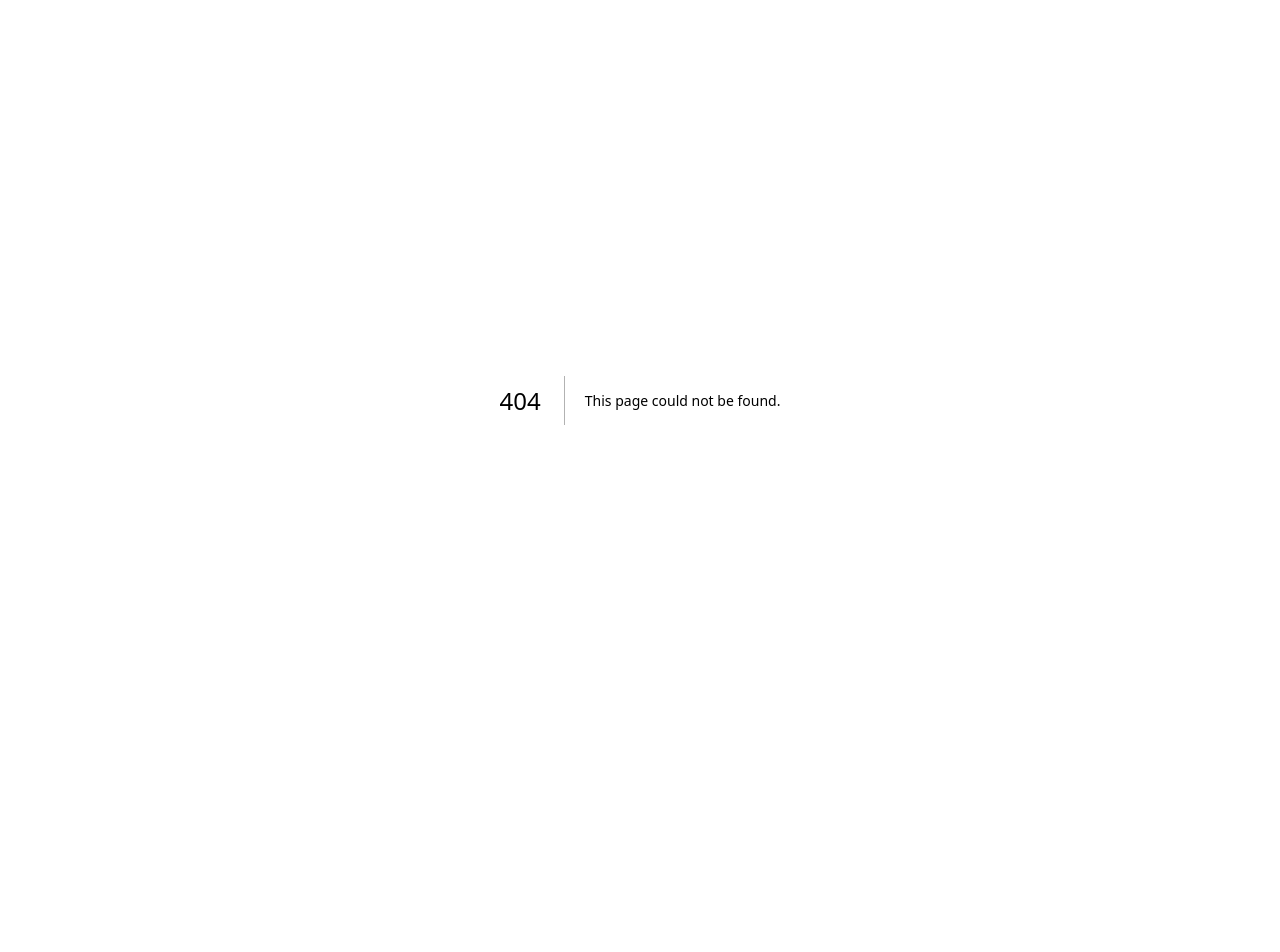
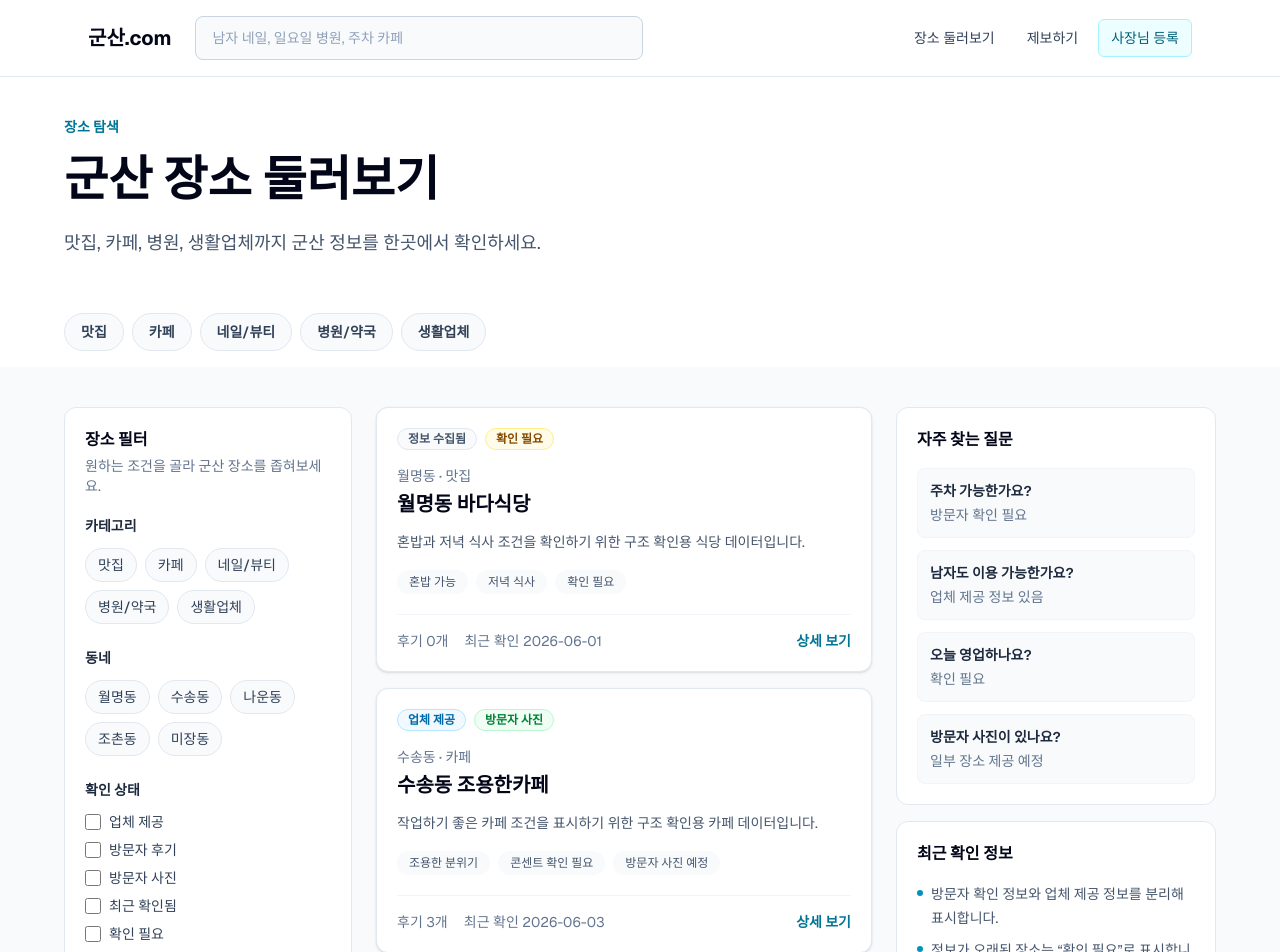
Before and after one commit to Aprasaks/gunsan-com, a Next.js app: page /places in a window 1280 px wide. Before the commit this address had no page. Shown: the top 952 px of the page. Before the commit the page ends 800 px from the top, so only its background shows below. Built offline with nearby package versions, Linux system fonts and the light colour scheme.

Commit message:
장소 목록 페이지 구현 #20

```diff
--- /dev/null
+++ b/app/places/page.tsx
@@ -0,0 +1,44 @@
+"use client";
+
+import CategoryTabs from "@/components/CategoryTabs";
+import FilterPanel from "@/components/FilterPanel";
+import Header from "@/components/Header";
+import PlaceCard from "@/components/PlaceCard";
+import RightSidebar from "@/components/RightSidebar";
+import { places } from "@/data/places";
+
+export default function PlacesPage() {
+  return (
+    <main className="min-h-screen bg-slate-50 text-slate-950">
+      <Header />
+
+      <section className="bg-white px-5 py-10 sm:px-6">
+        <div className="mx-auto w-full max-w-6xl">
+          <p className="text-sm font-semibold text-cyan-700">장소 탐색</p>
+          <h1 className="mt-3 text-3xl font-bold leading-tight text-slate-950 sm:text-5xl">
+            군산 장소 둘러보기
+          </h1>
+          <p className="mt-5 max-w-2xl text-base leading-7 text-slate-600 sm:text-lg">
+            맛집, 카페, 병원, 생활업체까지 군산 정보를 한곳에서 확인하세요.
+          </p>
+        </div>
+      </section>
+
+      <CategoryTabs />
+
+      <section className="px-5 py-8 sm:px-6 lg:py-10">
+        <div className="mx-auto grid w-full max-w-6xl gap-6 lg:grid-cols-[288px_minmax(0,1fr)_320px] lg:items-start">
+          <FilterPanel />
+
+          <section aria-label="군산 장소 목록" className="space-y-4">
+            {places.map((place) => (
+              <PlaceCard key={place.id} place={place} />
+            ))}
+          </section>
+
+          <RightSidebar />
+        </div>
+      </section>
+    </main>
+  );
+}
```
